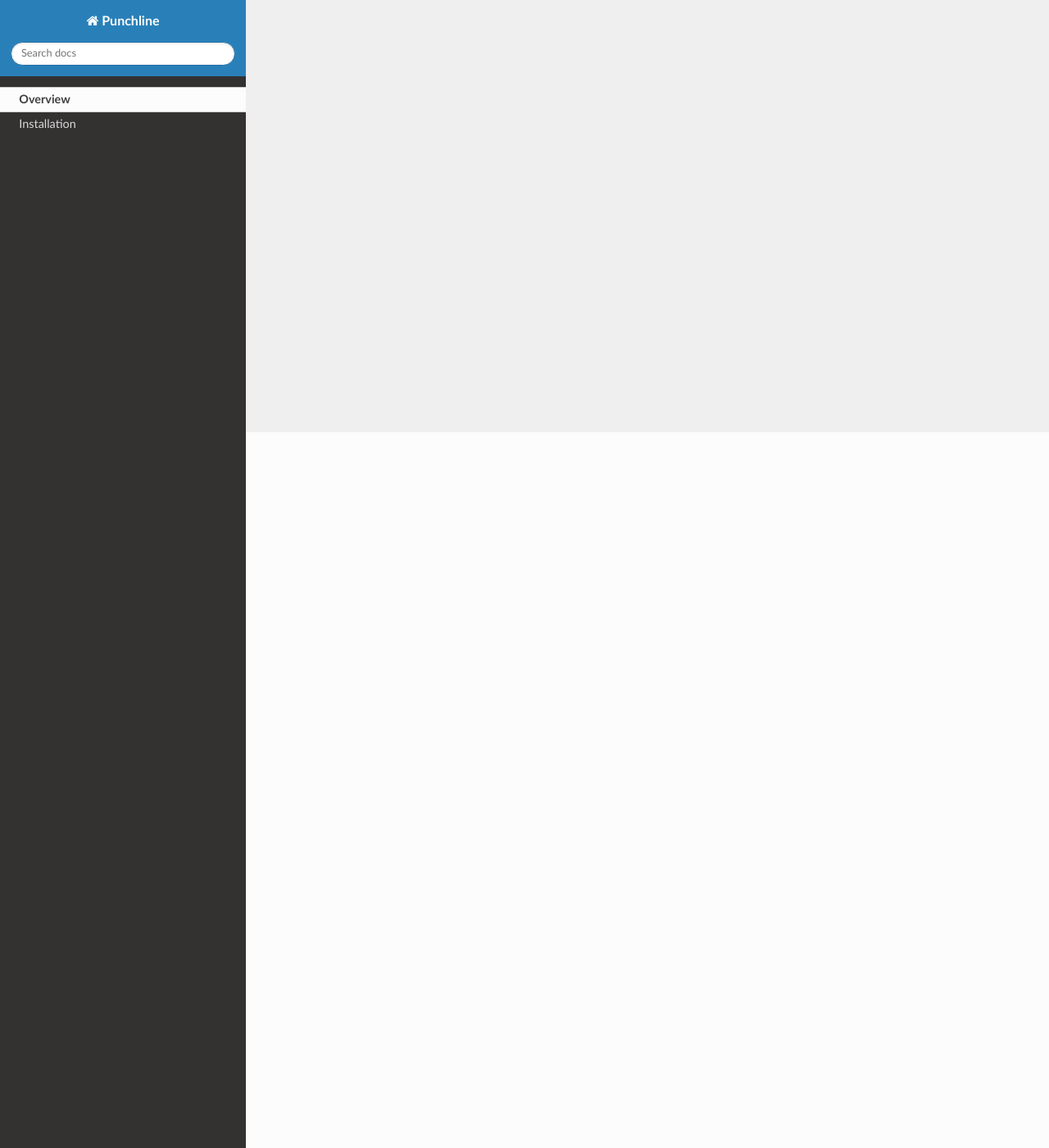
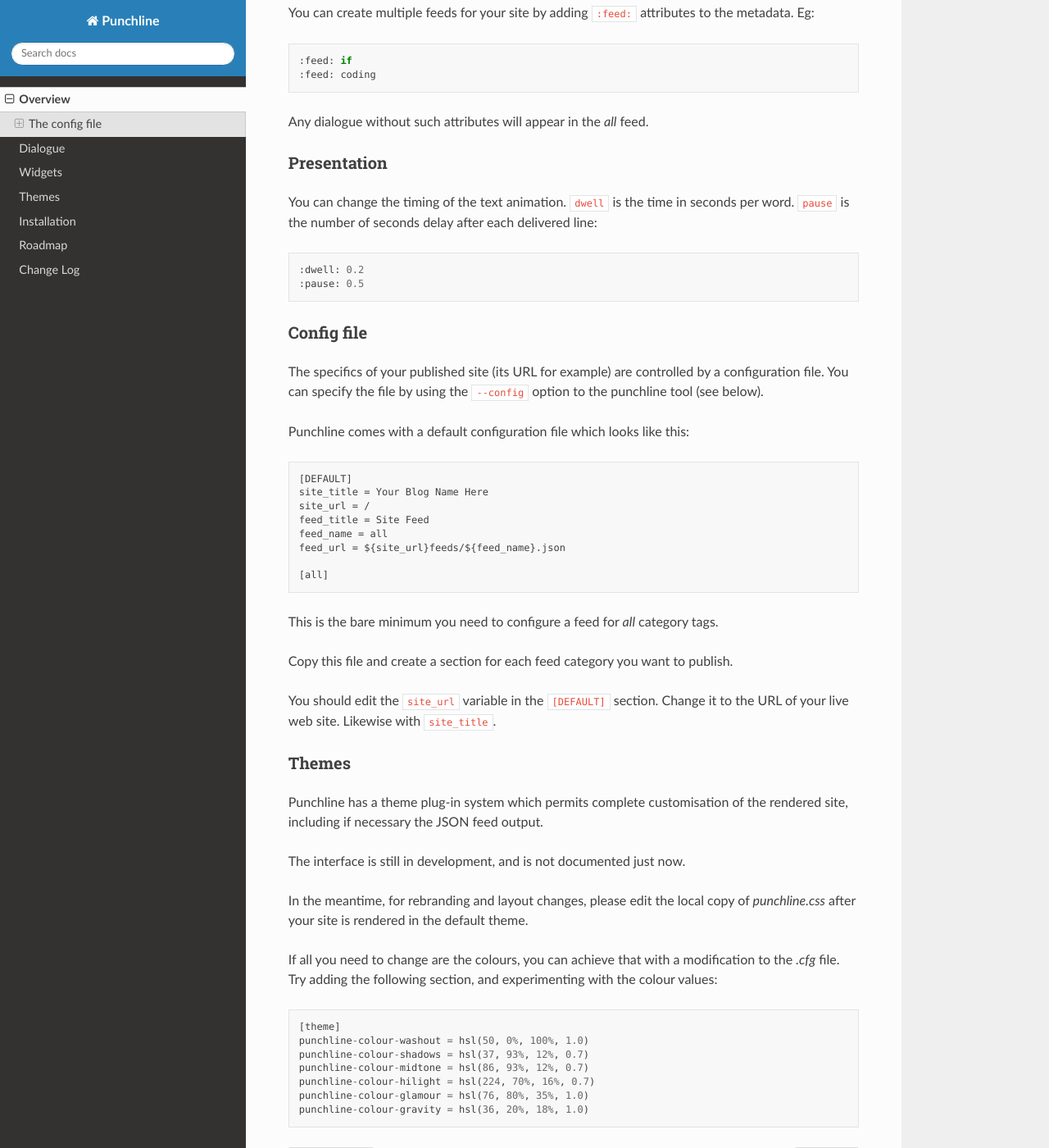
Before and after one commit to tundish/turberfield-punchline, a Sphinx documentation site: the page built from turberfield/punchline/doc/intro.rst, in a window 1280 px wide and 1400 px high, scrolled down 873 px. Shown: the whole window at 82% size. Built offline with Sphinx 7.4.7 and the Read the Docs theme 2.0.0, drawn with Linux system fonts in a browser that asks for light colours; some of the changed text lies outside the part shown.

```diff
--- a/turberfield/punchline/doc/changes.rst
+++ b/turberfield/punchline/doc/changes.rst
@@ -0,0 +1 @@
+.. include:: ../../../CHANGELOG.rst
--- a/turberfield/punchline/doc/index.rst
+++ b/turberfield/punchline/doc/index.rst
@@ -1,8 +1,7 @@
 ..  Titling
     ##++::==~~--''``
 
-Punchline
-+++++++++
+.. include:: ../../../README.rst
 
 .. toctree::
    :maxdepth: 1
@@ -17,7 +16,5 @@ Punchline
 
 * :ref:`genindex`
 
-.. include:: ../../../README.rst
-
 .. _GNU General Public License: http://www.gnu.org/licenses/gpl.html
 .. _issue tracker: https://github.com/tundish/turberfield-punchline/issues
--- a/turberfield/punchline/doc/intro.rst
+++ b/turberfield/punchline/doc/intro.rst
@@ -3,3 +3,102 @@
 
 Overview
 ::::::::
+
+
+The config file
+===============
+
+Releasing content
+-----------------
+
+You can use metadata to control when pages are published. Four fields are available for that.
+All are optional. All accept a date or timestamp string:
+
+made_at:
+    Captures the time you created the entry, eg: ``:made_at: 2020-08-29 14:16``
+
+edit_at:
+    Captures the time you last changed the entry, eg: ``:edit_at: 2020-08-29 10:03:22``
+
+view_at:
+    Specifies when you first want the entry to be seen, eg: ``:view_at: 2020-09-01``
+
+drop_at:
+    Specifies when you want the entry to be withdrawn, eg: ``:drop_at: 2020-09-30``
+
+
+Tags
+----
+
+You can use metadata to tag dialogue with whatever keywords you wish. You can add as many tags as you like
+to the metadata, eg::
+
+    :tag:   Python
+    :tag:   Linux
+
+Feeds
+-----
+
+You can create multiple feeds for your site by adding ``:feed:`` attributes to the metadata.
+Eg::
+
+    :feed: if
+    :feed: coding
+
+Any dialogue without such attributes will appear in the *all* feed.
+
+Presentation
+------------
+
+You can change the timing of the text animation. ``dwell`` is the time in seconds per word. ``pause`` is the
+number of seconds delay after each delivered line::
+
+
+    :dwell: 0.2
+    :pause: 0.5
+
+Config file
+-----------
+
+The specifics of your published site (its URL for example) are controlled by a configuration file. You can
+specify the file by using the ``--config`` option to the punchline tool (see below).
+
+Punchline comes with a default configuration file which looks like this::
+
+    [DEFAULT]
+    site_title = Your Blog Name Here
+    site_url = /
+    feed_title = Site Feed
+    feed_name = all
+    feed_url = ${site_url}feeds/${feed_name}.json
+
+    [all]
+
+This is the bare minimum you need to configure a feed for *all* category tags.
+
+Copy this file and create a section for each feed category you want to publish.
+
+You should edit the ``site_url`` variable in the ``[DEFAULT]`` section.
+Change it to the URL of your live web site. Likewise with ``site_title``.
+
+Themes
+------
+
+Punchline has a theme plug-in system which permits complete customisation of the rendered site, including if
+necessary the JSON feed output.
+
+The interface is still in development, and is not documented just now.
+
+In the meantime, for rebranding and layout changes, please edit the local copy of *punchline.css* after your site
+is rendered in the default theme.
+
+If all you need to change are the colours, you can achieve that with a modification to the *.cfg* file.
+Try adding the following section, and experimenting with the colour values::
+
+    [theme]
+    punchline-colour-washout = hsl(50, 0%, 100%, 1.0)
+    punchline-colour-shadows = hsl(37, 93%, 12%, 0.7)
+    punchline-colour-midtone = hsl(86, 93%, 12%, 0.7)
+    punchline-colour-hilight = hsl(224, 70%, 16%, 0.7)
+    punchline-colour-glamour = hsl(76, 80%, 35%, 1.0)
+    punchline-colour-gravity = hsl(36, 20%, 18%, 1.0)
--- a/turberfield/punchline/doc/roadmap.rst
+++ b/turberfield/punchline/doc/roadmap.rst
@@ -0,0 +1 @@
+.. include:: ../../../ROADMAP.rst
--- a/turberfield/punchline/doc/themes.rst
+++ b/turberfield/punchline/doc/themes.rst
@@ -0,0 +1,2 @@
+Themes
+::::::
--- a/turberfield/punchline/doc/widgets.rst
+++ b/turberfield/punchline/doc/widgets.rst
@@ -0,0 +1,2 @@
+Widgets
+:::::::
```
Also changed, not shown: turberfield/punchline/doc/dialogue.rst (+91 -0 lines).
